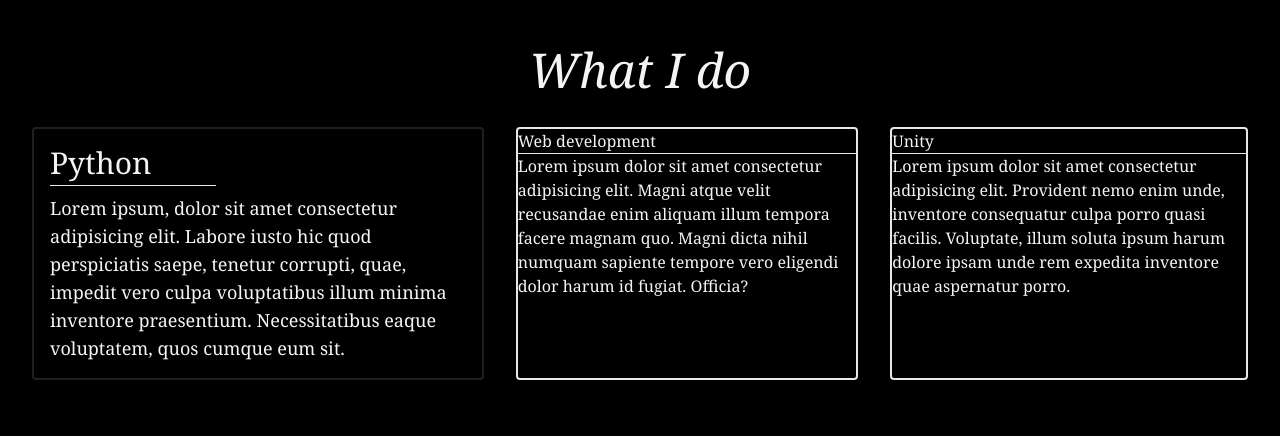
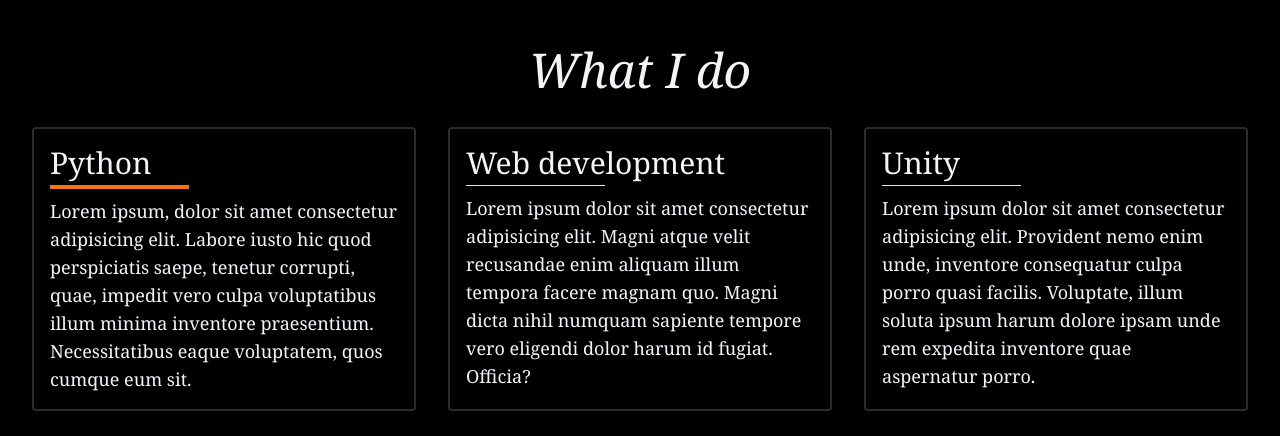
Before and after one commit to Ofish-Ofish/Ofish-Ofish.github.io, a plain HTML site: page index.html in a window 1280 px wide. Shown: the part 930-1366 px from the top of the page. Drawn offline with nearby package versions, Linux system fonts and the light colour scheme.

Commit message:
comp switch

```diff
--- a/index.html
+++ b/index.html
@@ -24,20 +24,20 @@
         <h2 class="text-5xl italic">What I do</h2>
         <hr class="">
         <div class="flex gap-8 p-8">
-            <div class="border-2 border-gray-300 rounded p-4 border-opacity-15 hover:border-opacity-25">
+            <div class="border-2 border-gray-300 rounded p-4 border-opacity-20 hover:border-opacity-30 basis-1/3">
                 <h4 class="text-3xl mb-1">Python</h4>
-                <hr class=" w-2/5 mb-2">
+                <hr class="w-2/5 mb-2 border-2 border-orange-500 ">
                 <p class="text-lg">Lorem ipsum, dolor sit amet consectetur adipisicing elit. Labore iusto hic quod perspiciatis saepe, tenetur corrupti, quae, impedit vero culpa voluptatibus illum minima inventore praesentium. Necessitatibus eaque voluptatem, quos cumque eum sit.</p>
             </div>
-            <div class="border-2 border-gray-200 rounded">
-                <h4 class="">Web development</h4>
-                <hr class="">
-                <p class="">Lorem ipsum dolor sit amet consectetur adipisicing elit. Magni atque velit recusandae enim aliquam illum tempora facere magnam quo. Magni dicta nihil numquam sapiente tempore vero eligendi dolor harum id fugiat. Officia?</p>
+            <div class="border-2 border-gray-300 rounded p-4 border-opacity-20 hover:border-opacity-30 basis-1/3">
+                <h4 class="text-3xl mb-1">Web development</h4>
+                <hr class="w-2/5 mb-2">
+                <p class="text-lg">Lorem ipsum dolor sit amet consectetur adipisicing elit. Magni atque velit recusandae enim aliquam illum tempora facere magnam quo. Magni dicta nihil numquam sapiente tempore vero eligendi dolor harum id fugiat. Officia?</p>
             </div>
-            <div class="border-2 border-gray-200 rounded">
-                <h4 class="">Unity</h4>
-                <hr class="">
-                <p class="">Lorem ipsum dolor sit amet consectetur adipisicing elit. Provident nemo enim unde, inventore consequatur culpa porro quasi facilis. Voluptate, illum soluta ipsum harum dolore ipsam unde rem expedita inventore quae aspernatur porro.</p>
+            <div class="border-2 border-gray-300 rounded p-4 border-opacity-20 hover:border-opacity-30 basis-1/3">
+                <h4 class="text-3xl mb-1">Unity</h4>
+                <hr class="w-2/5 mb-2">
+                <p class="text-lg">Lorem ipsum dolor sit amet consectetur adipisicing elit. Provident nemo enim unde, inventore consequatur culpa porro quasi facilis. Voluptate, illum soluta ipsum harum dolore ipsam unde rem expedita inventore quae aspernatur porro.</p>
             </div>
         </div>
     </section>
```
Also changed, not shown: 1 other file.
